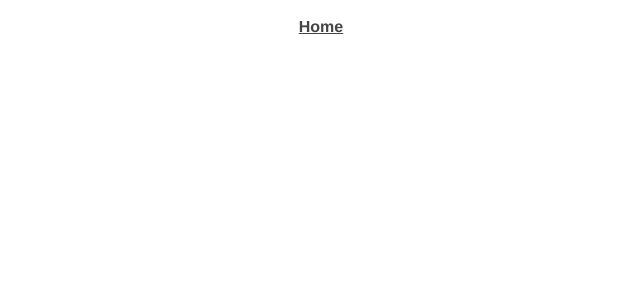
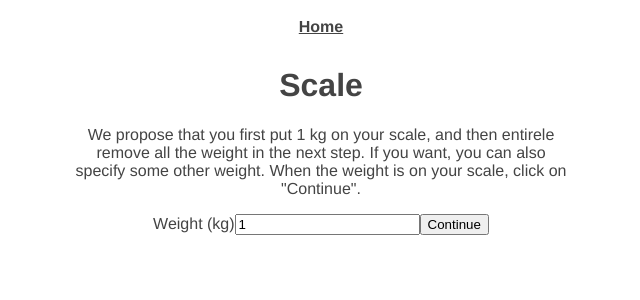
Before and after one commit to vkuhlen/bob-frontend-demo, a Vue app: page /sensors/hx711 in a window 1280 px wide. Shown: the top 300 px of the page, without its empty margins (319-959 px from the left). Built offline with nearby package versions, Linux system fonts and the light colour scheme.

Commit message:
calibrate scale, almost working

```diff
--- a/src/router.js
+++ b/src/router.js
@@ -2,6 +2,7 @@ import Vue from 'vue'
 import Router from 'vue-router'
 import Home from './views/Home.vue'
 import DS1820 from './views/DS1820.vue'
+import HX711 from './views/HX711.vue'
 import ConfigWLan from './views/ConfigWLan.vue'
 import ConfigAccessPoint from './views/ConfigAccessPoint'
 
@@ -22,6 +23,11 @@ export default new Router({
         component: DS1820
     },
     {
+        path: '/sensors/hx711',
+        name: 'hx711',
+        component: HX711
+    },
+    {
         path: '/config/wlan',
         name: 'wlan',
         component: ConfigWLan
--- /dev/null
+++ b/src/views/HX711.vue
@@ -0,0 +1,83 @@
+<template>
+    <div>
+        <h1>Scale</h1>
+
+      <div v-if="step===0">
+                    We propose that you first put 1 kg on your scale, and then entirele remove all the weight in the next step.
+        If you want, you can also specify some other weight. When the weight is on your scale, click on "Continue".
+
+            <p>
+                <label for="weight">Weight (kg)</label>
+                <input type="number" name="cal_weight" min="0" step="0.1" v-model="cal_weight">
+                <button @click="load_weight(do_step_1)">Continue </button>
+            </p>
+        </div>
+
+        <div v-if="step===1">
+          <ConfigForm v-model="hx711_config" config_url="/api/config/sensors/hx711">
+          We propose that you now remove all the weight from your scale.
+If you want, you can also specify some remaining weight. Once you removed the weight, click on "Continue".
+
+<p>
+<label for="weight">Weight (kg)</label>
+<input type="number" name="cal_no_weight" min="0" step="0.1" v-model="cal_no_weight">
+
+                  <button @click="load_weight(do_step_2)">Continue </button>
+              </p>
+            </ConfigForm>
+          </div>
+
+
+
+    </div>
+</template>
+
+<script>
+import axios from 'axios'
+import ConfigForm from '@/components/ConfigForm'
+
+export default {
+    name: 'hx711',
+    data() {
+        return {
+            hx711_config: {
+              enabled: true,
+              pin_dout: "",
+              pin_pdsck: "",
+              tare_offset : 0.0,
+              calibration_factor : 1.0
+            },
+            cal_weight: 1.0,
+            cal_no_weight: 0.0,
+            step: 0,
+            measured_weight: 1.0
+        }
+    },
+    components: {
+        ConfigForm
+    },
+    methods:{
+      load_weight(f) {
+          axios.get([
+              process.env.VUE_APP_FIPY_URL,
+              '/api/sensors/hx711'
+          ].join('')).then(response => {
+
+              f(response.data['weight']);
+          }).catch(e => {
+              console.error(e);
+          })
+      },
+      do_step_1(weight) {
+        this.step=1;
+        this.measured_weight = weight;
+      },
+      do_step_2(no_weight){
+      this.hx711_config.calibration_factor = (Number.parseFloat(this.measured_weight) - Number.parseFloat(no_weight)) / (Number.parseFloat(this.cal_weight) - Number.parseFloat(this.cal_no_weight));
+      this.hx711_config.tare_offset = Number.parseFloat(this.measured_weight) - m*Number.parseFloat(this.cal_weight);
+        this.step=0;
+      }
+    }
+}
+
+</script>
```
